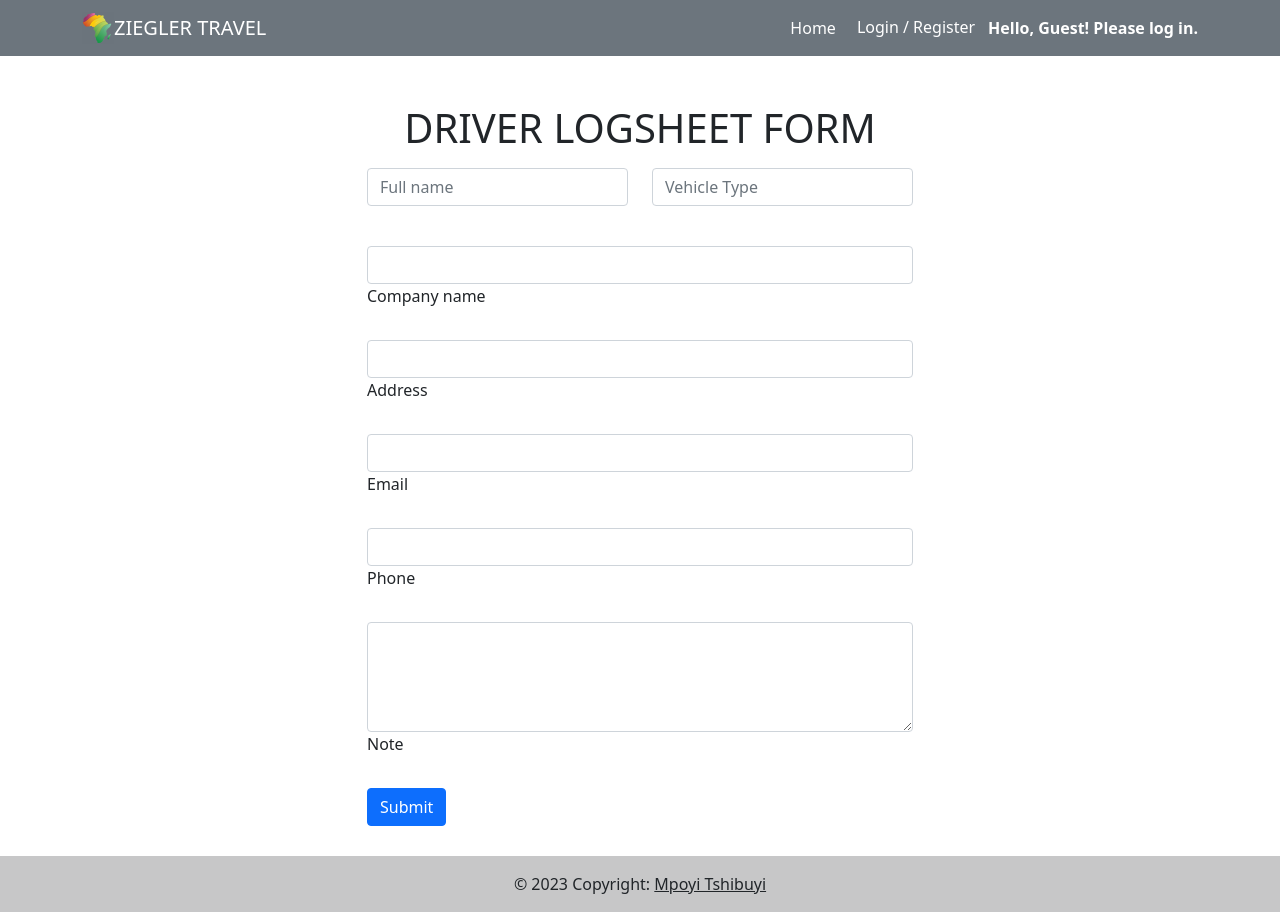
After one commit to Frank1963-mpoyi/Ziegler-Travel, a Django app: page /logsheet/create/ in a window 1280 px wide. The commit adds this page. Run offline with Django 4.2, Linux system fonts and the light colour scheme; some libraries are stand-ins or nearby versions.

Commit message:
working with forms

```diff
--- a/account/templates/includes/navbar.html
+++ b/account/templates/includes/navbar.html
@@ -27,7 +27,7 @@
         <div class="collapse navbar-collapse" id="navbarSupportedContent">
             <ul class="navbar-nav ms-auto mb-2 mb-lg-0 text-center">
                 <li class="nav-item">
-                    <a class="nav-link active" aria-current="page" href="#">Home</a>
+                    <a class="nav-link active" aria-current="page" href="{% url 'list-logsheet' %}">Home</a>
                 </li>
 
                 {% if request.user.is_authenticated %}
--- a/config/settings/base.py
+++ b/config/settings/base.py
@@ -34,6 +34,8 @@ INSTALLED_APPS = [
     #3rd Party apps
     # 'rest_framework',
     # 'rest_framework.authtoken',
+
+    'crispy_forms',
 ]
 
 MIDDLEWARE = [
--- a/logsheet/forms.py
+++ b/logsheet/forms.py
@@ -2,7 +2,26 @@ from django import forms
 
 from .models import DriverLogsheet
 
+
 class DriverLogsheetForm(forms.ModelForm):
+    driver_name = forms.CharField(label='Full Name', widget=forms.TextInput(attrs={"Name": "Full name", "name":"Name", "id":"name", "class": "form-control", "placeholder": "Full name"}),required=False)
+    vehicule_type = forms.CharField(label='Vehicle Type', widget=forms.TextInput(attrs={"Vehicle Type": "Vehicle Type", "name":"Name", "vehicle type":"name", "class": "form-control", "placeholder": "Vehicle Type"}),required=False)
+
     class Meta:
         model = DriverLogsheet
-        fields = '__all__'
+        fields = ['driver_name', 'vehicule_type', 'time_in', 'time_out', 'km_in', 'km_out', 'destination', 'voucher_number', 'cost', 'note']
+
+    def clean(self):
+        cleaned_data = super().clean()
+        time_in = cleaned_data.get('time_in')
+        time_out = cleaned_data.get('time_out')
+        driver_name = cleaned_data.get('driver_name')
+
+        if driver_name == None:
+            self.add_error('vehicule_type', 'Please put vehicle type!')
+
+        # Custom validation: Ensure time_out is greater than time_in
+        if time_in and time_out and time_out <= time_in:
+            self.add_error('time_out', 'Time out must be greater than time in.')
+
+        return cleaned_data
--- /dev/null
+++ b/logsheet/templates/logsheet/create_driver_logsheet.html.html
@@ -0,0 +1,72 @@
+{% extends 'base.html' %}
+{% load static %}
+{% load crispy_forms_tags %}
+
+
+{% block content %}
+
+<div class="container mt-5">
+    <div class="row">
+        <div class="col-6 mx-auto">
+            <h1 class="text-center"> DRIVER LOGSHEET FORM </h1>
+            <form class="mt-3" method="POST" enctype="multipart/form-data">
+                <!-- 2 column grid layout with text inputs for the first and last names -->
+                {% csrf_token %}
+
+                <div class="row mb-4">
+                    <div class="col">
+                        <div class="form-outline">
+                            <!-- <label for="{{ form.driver_name.id_for_label }}">Full Name:</label> -->
+                            {{ form.driver_name}}
+                            <p class="error" style="color: red;"> {{ form.driver_name.errors }}</p>
+                        </div>
+                    </div>
+                    <div class="col">
+                        <div class="form-outline">
+                            <!-- <label for="{{ form.driver_name.id_for_label }}">Vehicle Type:</label> -->
+                            {{ form.vehicule_type}}
+                            <p class="error"> {{ form.vehicule_type.errors }}</p>
+
+                        </div>
+                    </div>
+                </div>
+
+                <!-- Text input -->
+                <div class="form-outline mb-4">
+                    <input type="text" id="form6Example3" class="form-control" />
+                    <label class="form-label" for="form6Example3">Company name</label>
+                </div>
+
+                <!-- Text input -->
+                <div class="form-outline mb-4">
+                    <input type="text" id="form6Example4" class="form-control" />
+                    <label class="form-label" for="form6Example4">Address</label>
+                </div>
+
+                <!-- Email input -->
+                <div class="form-outline mb-4">
+                    <input type="email" id="form6Example5" class="form-control" />
+                    <label class="form-label" for="form6Example5">Email</label>
+                </div>
+
+                <!-- Number input -->
+                <div class="form-outline mb-4">
+                    <input type="number" id="form6Example6" class="form-control" />
+                    <label class="form-label" for="form6Example6">Phone</label>
+                </div>
+
+                <!-- Message input -->
+                <div class="form-outline mb-4">
+                    <textarea class="form-control" id="form6Example7" rows="4"></textarea>
+                    <label class="form-label" for="form6Example7">Note</label>
+                </div>
+
+                <!-- Submit button -->
+                <button type="submit" class="btn btn-primary btn-block mb-4">Submit</button>
+            </form>
+        </div>
+    </div>
+
+</div>
+
+{% endblock content %}
--- a/logsheet/templates/logsheet/list_logsheet.html
+++ b/logsheet/templates/logsheet/list_logsheet.html
@@ -66,10 +66,10 @@
                                 Download PDF
                                 </button> -->
 
-                                <button class="btn btn-primary" id="addButton">
+                            <a href="{% url 'logsheet_create' %}">   <button class="btn btn-primary" id="addButton">
                                     <span class="bi bi-plus"></span>
                                     Add LogSheet
-                                </button>
+                                </button></a>
                             </div>
                         </div>
                     </div>
--- a/logsheet/urls.py
+++ b/logsheet/urls.py
@@ -1,8 +1,19 @@
 
 from django.urls import path
-from .views import logsheet_list_view #, create_logsheet
+
+from .views import (
+    create_driver_logsheet,
+    update_driver_logsheet,
+    delete_driver_logsheet,
+    logsheet_list_view,
+    logsheet_list_view,
+)
+
 
 urlpatterns = [
     path('', logsheet_list_view, name='list-logsheet'),
-
+    path('logsheet/create/', create_driver_logsheet, name='logsheet_create'),
+    path('logsheet/<int:pk>/update/', update_driver_logsheet, name='logsheet_update'),
+    path('logsheet/<int:pk>/delete/', delete_driver_logsheet, name='logsheet_delete'),
+    path('logsheet/<int:pk>/', logsheet_list_view, name='logsheet_detail'),
 ]
--- a/logsheet/views.py
+++ b/logsheet/views.py
@@ -1,41 +1,83 @@
+from django.contrib.auth.decorators import login_required
 from django.views.generic import View
-from django.shortcuts import render
+from django.shortcuts import render, get_object_or_404
 
 from .models import DriverLogsheet
 from .forms import DriverLogsheetForm
 
 
-# Create your views here.
+#@login_required.
 def logsheet_list_view(request):
-
+    # Template name for rendering the HTML template
     template_name = 'logsheet/list_logsheet.html'
-
+    # Retrieve all DriverLogsheet objects from the database
     logsheet_queryset = DriverLogsheet.objects.all()
-
+    # Create a context dictionary to pass data to the template
     context = {'logsheet_queryset': logsheet_queryset}
-
+    # Render the template with the given context and return the response
     return render(request, template_name, context)
 
 # Detail View
-# def logsheet_detail_view(request, pk):
+def view_driver_logsheet(request, pk):
+    template_name = 'logsheet/view_driver_logsheet.html'
+    # Retrieve the DriverLogsheet object with the given pk (primary key)
+    logsheet = get_object_or_404(DriverLogsheet, pk=pk)
+    return render(request, template_name, {'logsheet': logsheet})
 
-#     template_name = 'logsheet/index.html'
+# Create View
+#@login_required
+def create_driver_logsheet(request):
+    # Template name for rendering the HTML template
+    template_name = 'logsheet/create_driver_logsheet.html.html'
 
-#     logsheet_queryset = DriverLogsheet.objects.get(id=pk)
+    if request.method == 'POST':
+        # If the request method is POST, process the form data
+        form = DriverLogsheetForm(request.POST or None)
 
-#     context = {'logsheet_queryset': logsheet_queryset}
+        # Validate the form data
+        if form.is_valid():
+            # Check if a logsheet with the same information already exists
+            driver_name = form.cleaned_data['driver_name']
+            vehicule_type = form.cleaned_data['vehicule_type']
+            time_out = form.cleaned_data['time_out']
 
-#     return render(request, template_name, context)
+            if DriverLogsheet.objects.filter(driver_name=driver_name, vehicule_type=vehicule_type, time_out=time_out).exists():
+                # If a logsheet with the same information exists, display an error message
+                form.add_error(None, 'A logsheet with the same information already exists.')
+            else:
+                # If the form is valid and no logsheet with the same information exists, save the logsheet object
+                logsheet = form.save(commit=False)
+                logsheet.user = request.user
+                logsheet.save()
 
-#Update View
-def logsheet_create_view(request):
+                # Redirect to the logsheet list view
+                return redirect('logsheet_list_view')
+    else:
+        # If the request method is not POST, create a new form
+        form = DriverLogsheetForm()
 
-    template_name = 'logsheet/create_logsheet.html'
+    # Render the template with the form and return the response
+    return render(request, template_name, {'form': form})
 
-    form = DriverLogsheetForm(request.POST or None)
-    if form.is_valid():
-        form.save()
 
-    context = {'form': form}
+# Update
+def update_driver_logsheet(request, pk):
+    template_name = 'logsheet/update_driver_logsheet.html'
+    logsheet = get_object_or_404(DriverLogsheet, pk=pk)
+    if request.method == 'POST':
+        form = DriverLogsheetForm(request.POST, instance=logsheet)
+        if form.is_valid():
+            form.save()
+            return redirect('logsheet_list_view')
+    else:
+        form = DriverLogsheetForm(instance=logsheet)
+    return render(request, template_name, {'form': form})
 
-    return render(request, template_name, context)
+# Delete
+def delete_driver_logsheet(request, pk):
+    template_name = 'logsheet/delete_driver_logsheet.html'
+    logsheet = get_object_or_404(DriverLogsheet, pk=pk)
+    if request.method == 'POST':
+        logsheet.delete()
+        return redirect('logsheet_list_view')
+    return render(request, template_name, {'logsheet': logsheet})
--- a/manage.py
+++ b/manage.py
@@ -6,7 +6,7 @@ import sys
 
 def main():
     """Run administrative tasks."""
-    os.environ.setdefault('DJANGO_SETTINGS_MODULE', 'config.settings.prod')
+    os.environ.setdefault('DJANGO_SETTINGS_MODULE', 'config.settings.dev')
     try:
         from django.core.management import execute_from_command_line
     except ImportError as exc:
```
Also changed, not shown: logsheet/templates/logsheet/create_logsheet.html (deleted, +0 -44 lines).
